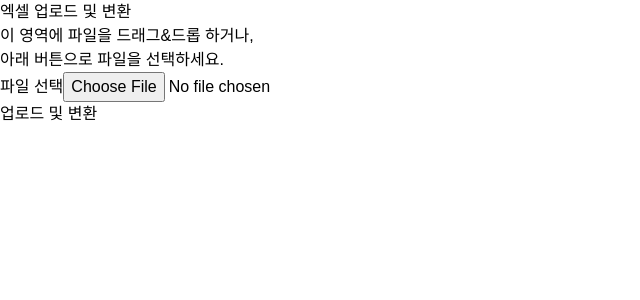
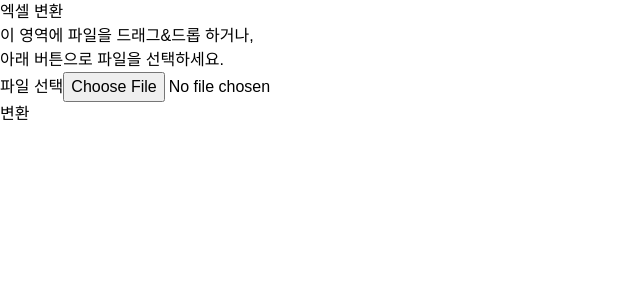
Before and after one commit to dev-hojung/excel_converter, a Next.js app: page / in a window 1280 px wide. Shown: the top 300 px of the page, without its empty margins (0-640 px from the left). Built offline with nearby package versions, Linux system fonts and the light colour scheme.

Commit message:
fix: any type

```diff
--- a/src/pages/index.tsx
+++ b/src/pages/index.tsx
@@ -211,9 +211,21 @@ const processFile = async (file: File) => {
   // 다운로드
   const handleDownload = () => {
     if (!downloadUrl) return;
+    const now = new Date();
+
+    const year = now.getFullYear();
+    const month = String(now.getMonth() + 1).padStart(2, '0'); // 월은 0부터 시작하므로 +1
+    const day = String(now.getDate()).padStart(2, '0');
+
+    const hours = String(now.getHours()).padStart(2, '0');
+    const minutes = String(now.getMinutes()).padStart(2, '0');
+    const seconds = String(now.getSeconds()).padStart(2, '0');
+
+    const formattedDateTime = `${year}-${month}-${day} ${hours}:${minutes}:${seconds}`;
+
     const link = document.createElement('a');
     link.href = downloadUrl;
-    link.download = 'custom.xlsx'; // 다운로드 파일명
+    link.download = `${formattedDateTime}.xlsx`;
     link.click();
   };
 
@@ -234,7 +246,7 @@ const processFile = async (file: File) => {
   </div>
 )}
 
-      <h1 className="text-2xl font-bold mb-6 text-center">엑셀 업로드 및 변환</h1>
+      <h1 className="text-2xl font-bold mb-6 text-center">엑셀 변환</h1>
 
       {/* 드래그앤드롭 영역 */}
       <div
@@ -285,7 +297,7 @@ const processFile = async (file: File) => {
         onClick={() => processFile(file as File)}
         className="px-4 py-2 mr-2 bg-green-600 text-white rounded-md hover:bg-green-700 transition-colors"
       >
-        업로드 및 변환
+        변환
       </button>
 
       {/* 다운로드 버튼 */}
@@ -294,7 +306,7 @@ const processFile = async (file: File) => {
           onClick={handleDownload}
           className="px-4 py-2 bg-indigo-500 text-white rounded-md hover:bg-indigo-600 transition-colors"
         >
-          결과 다운로드
+          다운로드
         </button>
       )}
     </div>
```
